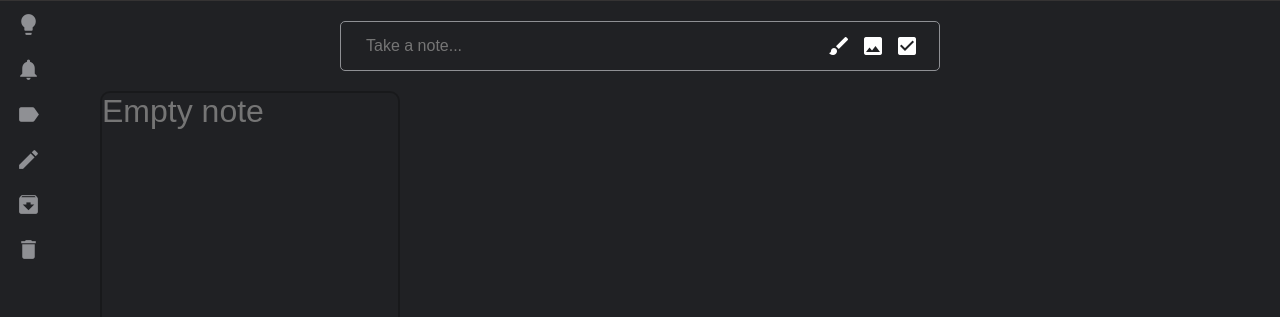
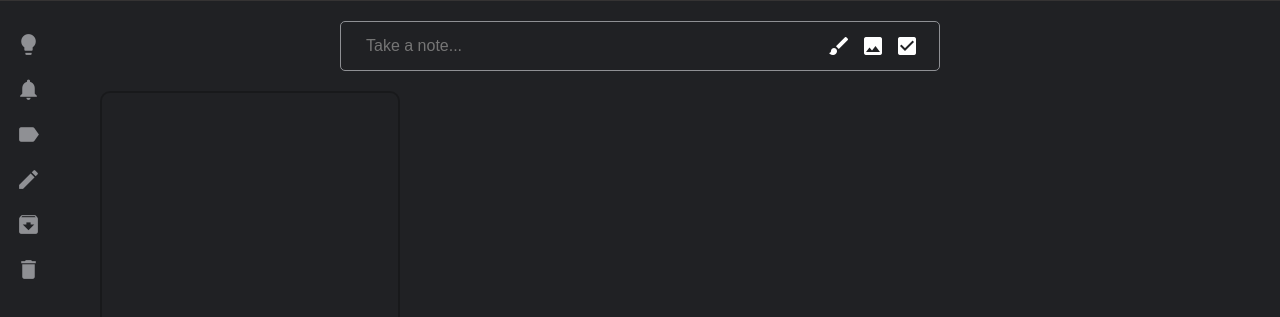
Before and after one commit to Dawit-Belayneh/100-WebPagePro, a plain HTML site: page GoogleKeepSample/index.html in a window 1280 px wide. Shown: the part 65-382 px from the top of the page. Drawn offline with Linux system fonts and the light colour scheme.

Commit message:
Update index.html
fixed some html bugs.

```diff
--- a/GoogleKeepSample/index.html
+++ b/GoogleKeepSample/index.html
@@ -35,6 +35,7 @@
 
      <!-- side bar  -->
 
+    <div class="body">
         <div class="sidebar">
         <span class="material-icons">lightbulb </span>
         <span class="material-icons">notifications</span>
@@ -46,6 +47,7 @@
 
 
      <!-- take note part -->
+      <div class="main-container">
           <div class="note">
             <input type="search" class="take-note-input"  placeholder="Take a note...">
             <div class="icons">
@@ -56,7 +58,10 @@
       </div>
 
       <div class="container">
-        <input type="text" placeholder="Empty note">
+        <teaxarea spellcheck="false" placeholder="Empty note"></teaxarea>
       </div>
+      </div>
+    </div>
+
 </body>
 </html>
```
Lines whose indentation alone changed are shown as unchanged.
